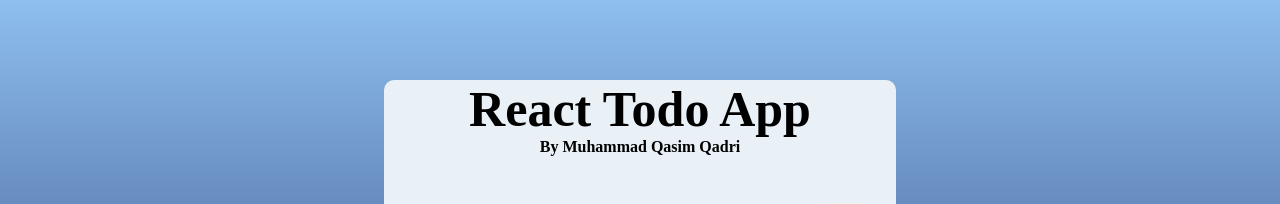
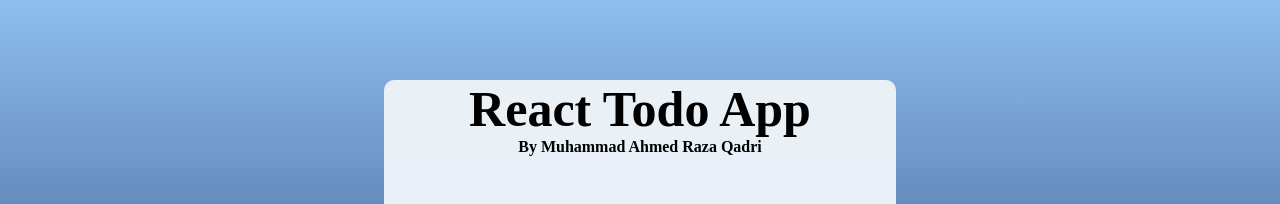
Before and after one commit to qasimgit/React-todo-app, a React (Create React App) app: page / in a window 1280 px wide. Shown: the top 204 px of the page. Built offline with nearby package versions, Linux system fonts and the light colour scheme; a web font is replaced by a local one.

Commit message:
checking deployment

```diff
--- a/src/components/header.js
+++ b/src/components/header.js
@@ -5,7 +5,7 @@ export const Header = () => {
     <div>
       <div>
         <h1>React Todo App</h1>
-        <h4>By Muhammad Qasim Qadri</h4>
+        <h4>By Muhammad Ahmed Raza Qadri</h4>
       </div>
     </div>
   );
```
